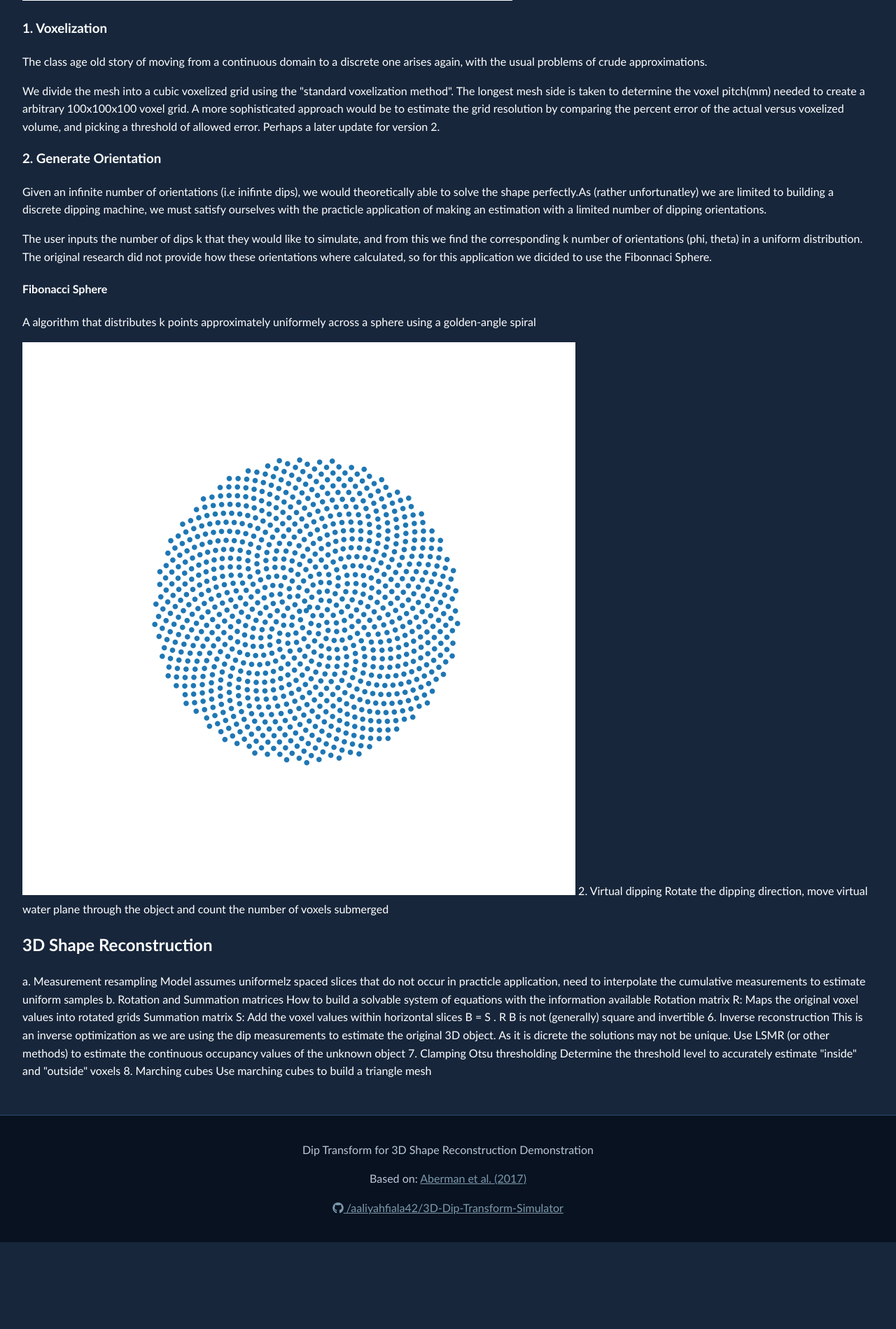
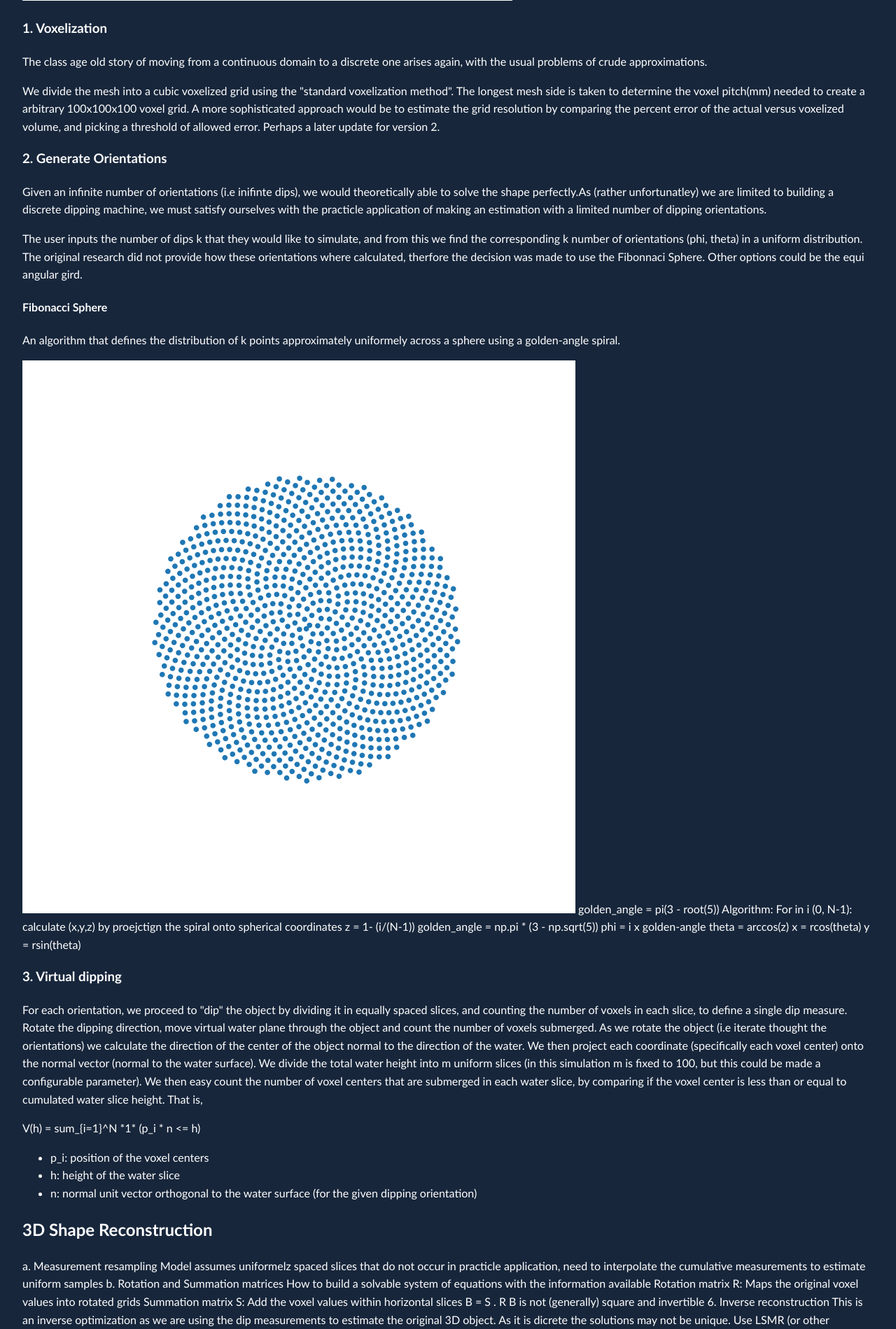
Before and after one commit to aaliyahfiala42/3D-Dip-Transform-Simulator, a Node server app: page /howitworks in a window 1280 px wide. Shown: the part 1332-3231 px from the top of the page at 70% size. Before the commit the page ends 3107 px from the top, so only its background shows below. Run offline with Node 20, Linux system fonts and the light colour scheme.

Commit message:
howitworks p1 rough draft

```diff
--- a/views/howitworks.ejs
+++ b/views/howitworks.ejs
@@ -56,7 +56,7 @@ Example:
 
         </p>
 
-        <h3> 2. Generate Orientation</h3>
+        <h3> 2. Generate Orientations</h3>
         <p>
         Given an infinite number of orientations (i.e inifinte dips), we would theoretically able to solve the shape perfectly.As (rather unfortunatley) we are limited to building a discrete dipping machine, we must satisfy ourselves with the practicle application
         of making an estimation with a limited number of dipping orientations.
@@ -65,16 +65,45 @@ Example:
 
         <p>
         The user inputs the number of dips k that they would like to simulate, and from this we find the corresponding k number of orientations (phi, theta) in a uniform distribution.
-        The original research did not provide how these orientations where calculated, so for this application we dicided to use the Fibonnaci Sphere.
+        The original research did not provide how these orientations where calculated, therfore the decision was made to use the Fibonnaci Sphere. Other options could be the equi angular gird.
         </p>
 
         <h4>Fibonacci Sphere</h4>
-        <p>A algorithm that distributes k points approximately uniformely across a sphere using a golden-angle spiral</p>
+        <p>An algorithm that defines the distribution of k points approximately uniformely across a sphere using a golden-angle spiral.</p>
 
         <img src="/images/fibonacci.png">
 
-        2. Virtual dipping
-        Rotate the dipping direction, move virtual water plane through the object and count the number of voxels submerged
+        golden_angle = pi(3 - root(5))
+        Algorithm:
+            For in i (0, N-1):
+                calculate (x,y,z) by proejctign the spiral onto spherical coordinates
+                z = 1- (i/(N-1))
+                golden_angle = np.pi * (3 - np.sqrt(5))
+                phi = i x golden-angle
+                theta = arccos(z)
+                x = rcos(theta)
+                y = rsin(theta)
+
+
+        <h3> 3. Virtual dipping </h3>
+        For each orientation, we proceed to "dip" the object by dividing it in equally spaced slices, and counting the number of voxels in each slice, to define a single dip measure.
+
+        Rotate the dipping direction, move virtual water plane through the object and count the number of voxels submerged.
+
+        As we rotate the object (i.e iterate thought the orientations) we calculate the direction of the center of the object normal to the direction of the water.
+        We then project each coordinate (specifically each voxel center) onto the normal vector (normal to the water surface).
+        We divide the total water height into m uniform slices (in this simulation m is fixed to 100, but this could be made a configurable parameter).
+        We then easy count the number of voxel centers that are submerged in each water slice, by comparing if the
+        voxel center is less than or equal to cumulated water slice height.
+        That is,
+
+        <p>V(h) = sum_{i=1}^N *1* (p_i * n <= h)  </p>
+        <ul>
+            <li>p_i: position of the voxel centers </li>
+            <li>h: height of the water slice</li>
+            <li>n: normal unit vector orthogonal to the water surface (for the given dipping orientation)</li>
+       </ul>
+
 </section>
 <section>
 <h2>3D Shape Reconstruction</h2>
```
Also changed, not shown: 1 other file.
